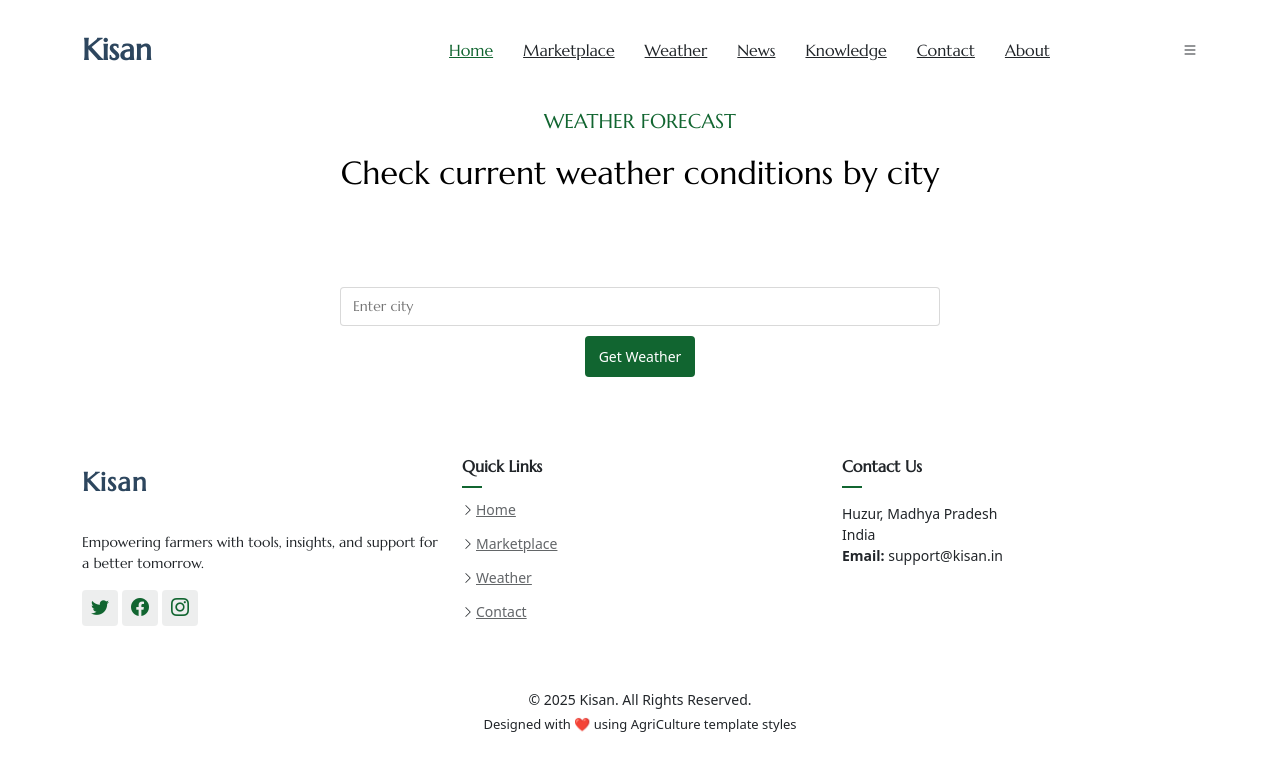
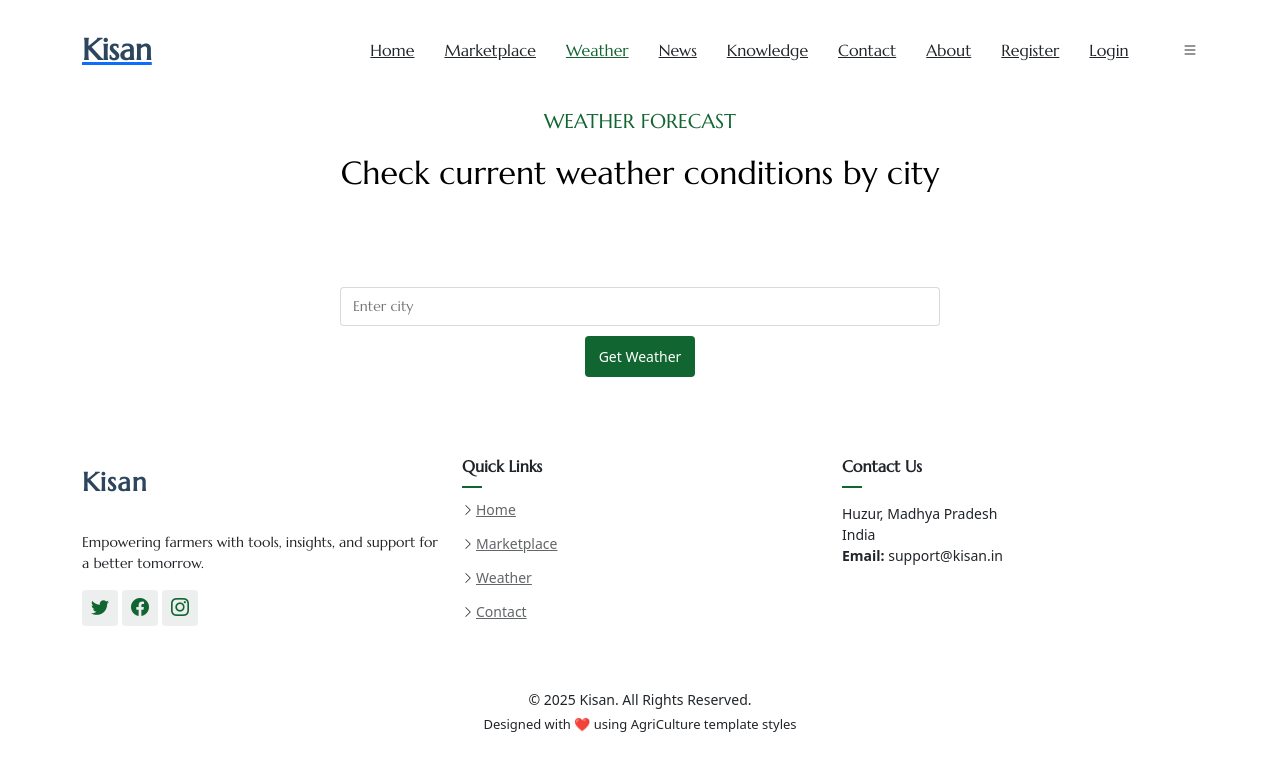
Before and after one commit to Niyati-Saxena/Kisan, a React (Create React App) app in the folder client/kisan-client/: page /weather in a window 1280 px wide. Shown: the top 770 px of the page. Built offline with nearby package versions, Linux system fonts and the light colour scheme.

Commit message:
Add login and registration navigation

```diff
--- a/client/kisan-client/src/components/NavBar.js
+++ b/client/kisan-client/src/components/NavBar.js
@@ -1,36 +1,137 @@
 import React, { useState } from 'react';
-import { Link } from 'react-router-dom';
-import logo from '../assets/cropped_circle_image (1).png';
+import { Link, NavLink } from 'react-router-dom';
 import '../stylesheets/Navbar.css';
 
 function NavBar() {
   const [mobileNavOpen, setMobileNavOpen] = useState(false);
 
+  const closeMobileNav = () => {
+    setMobileNavOpen(false);
+  };
+
   return (
     <header className={`header ${mobileNavOpen ? 'mobile-nav-active' : ''}`}>
+
       <div className="container d-flex justify-content-between align-items-center">
+
+        {/* =========================
+            LOGO
+        ========================= */}
         <div className="logo d-flex align-items-center gap-2">
+          <Link to="/" onClick={closeMobileNav}>
+            <h1 className="logo-text">Kisan</h1>
+          </Link>
+        </div>
 
-  <h1 className="logo-text">Kisan</h1>
-</div>
 
+        {/* =========================
+            NAVIGATION
+        ========================= */}
         <nav className="navmenu">
           <ul>
-            <li><Link to="/" className="active">Home</Link></li>
-            <li><Link to="/marketplace">Marketplace</Link></li>
-            <li><Link to="/weather">Weather</Link></li>
-            <li><Link to="/news">News</Link></li>
-            <li><Link to="/knowledge">Knowledge</Link></li>
-            <li><Link to="/contact">Contact</Link></li>
-            <li><Link to="/about">About</Link></li>
+
+            <li>
+              <NavLink
+                to="/"
+                end
+                onClick={closeMobileNav}
+              >
+                Home
+              </NavLink>
+            </li>
+
+            <li>
+              <NavLink
+                to="/marketplace"
+                onClick={closeMobileNav}
+              >
+                Marketplace
+              </NavLink>
+            </li>
+
+            <li>
+              <NavLink
+                to="/weather"
+                onClick={closeMobileNav}
+              >
+                Weather
+              </NavLink>
+            </li>
+
+            <li>
+              <NavLink
+                to="/news"
+                onClick={closeMobileNav}
+              >
+                News
+              </NavLink>
+            </li>
+
+            <li>
+              <NavLink
+                to="/knowledge"
+                onClick={closeMobileNav}
+              >
+                Knowledge
+              </NavLink>
+            </li>
+
+            <li>
+              <NavLink
+                to="/contact"
+                onClick={closeMobileNav}
+              >
+                Contact
+              </NavLink>
+            </li>
+
+            <li>
+              <NavLink
+                to="/about"
+                onClick={closeMobileNav}
+              >
+                About
+              </NavLink>
+            </li>
+
+            {/* =========================
+                AUTHENTICATION LINKS
+            ========================= */}
+
+            <li>
+              <NavLink
+                to="/register"
+                onClick={closeMobileNav}
+              >
+                Register
+              </NavLink>
+            </li>
+
+            <li>
+              <NavLink
+                to="/login"
+                onClick={closeMobileNav}
+              >
+                Login
+              </NavLink>
+            </li>
+
           </ul>
         </nav>
 
+
+        {/* =========================
+            MOBILE NAVIGATION TOGGLE
+        ========================= */}
         <i
-          className="mobile-nav-toggle bi bi-list"
+          className={`mobile-nav-toggle bi ${
+            mobileNavOpen ? 'bi-x' : 'bi-list'
+          }`}
           onClick={() => setMobileNavOpen(!mobileNavOpen)}
         ></i>
+
       </div>
+
     </header>
   );
 }
```
